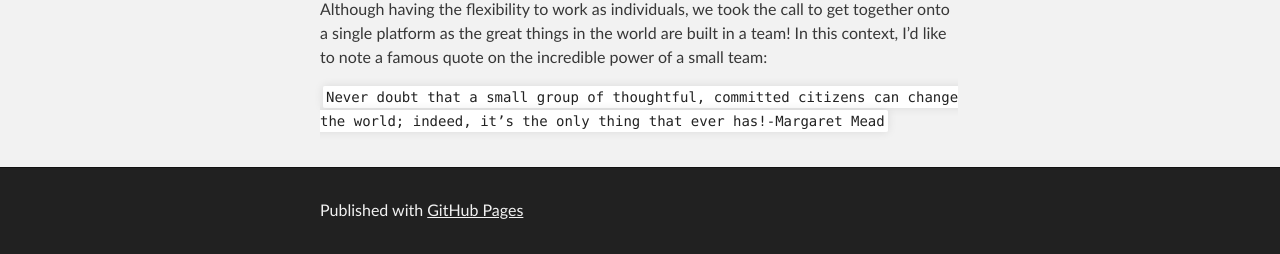
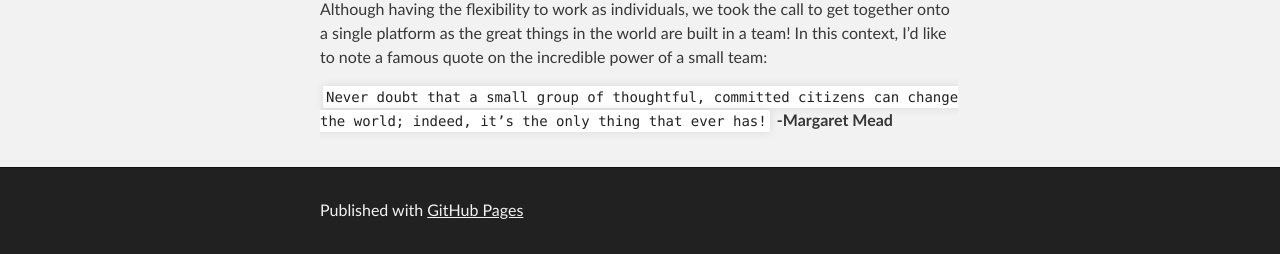
Before and after one commit to missionsuiit/missionsuiit.github.io, a Jekyll site: the page built from index.md, in a window 1280 px wide. Shown: the part 735-989 px from the top of the page. Built offline with Jekyll 4.4.1, drawn with Linux system fonts in a browser that asks for light colours.

Commit message:
Update index.md

````diff
--- a/index.md
+++ b/index.md
@@ -20,4 +20,4 @@ This mission is getting carried out under the supervision of **Ms. Sanju Parida*
 ## Why We Stand Together?
 Although having the flexibility to work as individuals, we took the call to get together onto a single platform as the great things in the world are built in a team! In this context, I’d like to note a famous quote on the incredible power of a small team:
 
-```Never doubt that a small group of thoughtful, committed citizens can change the world; indeed, it’s the only thing that ever has!-Margaret Mead```
+```Never doubt that a small group of thoughtful, committed citizens can change the world; indeed, it’s the only thing that ever has!``` **-Margaret Mead**
````
